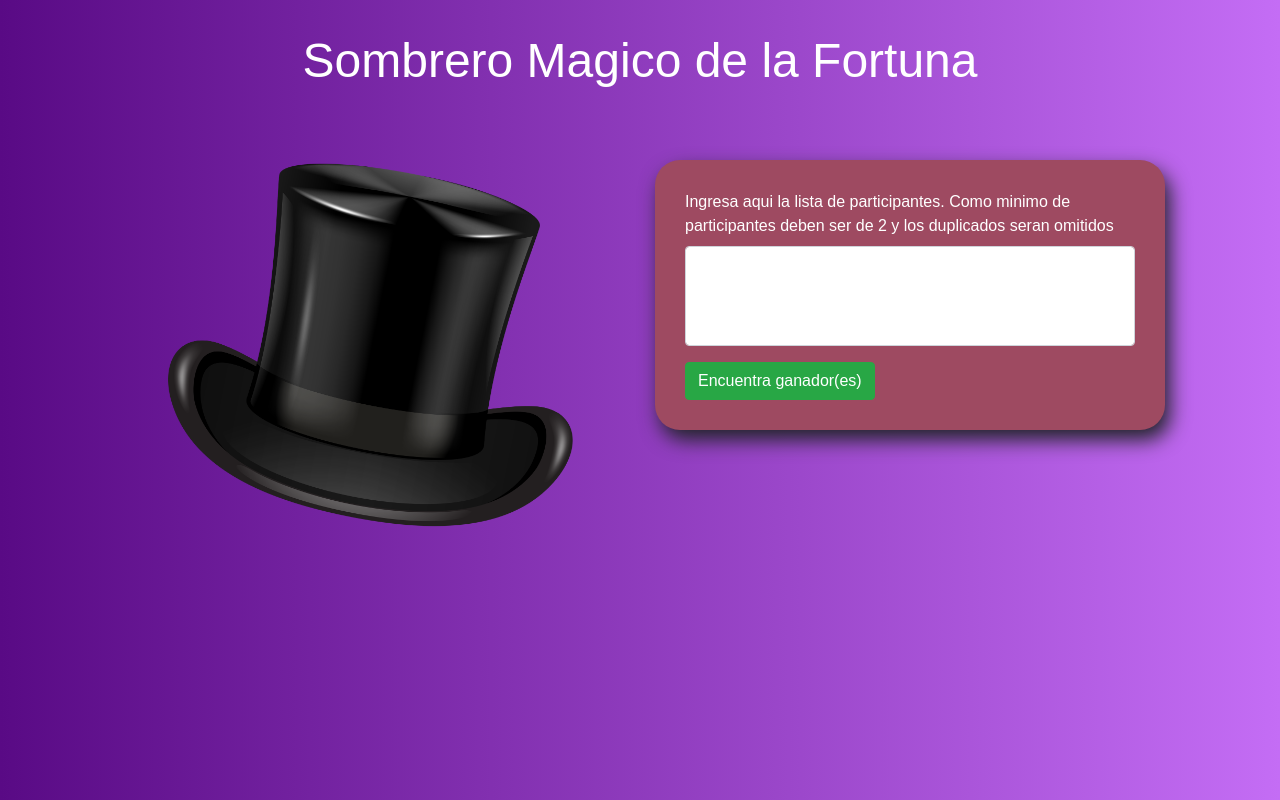
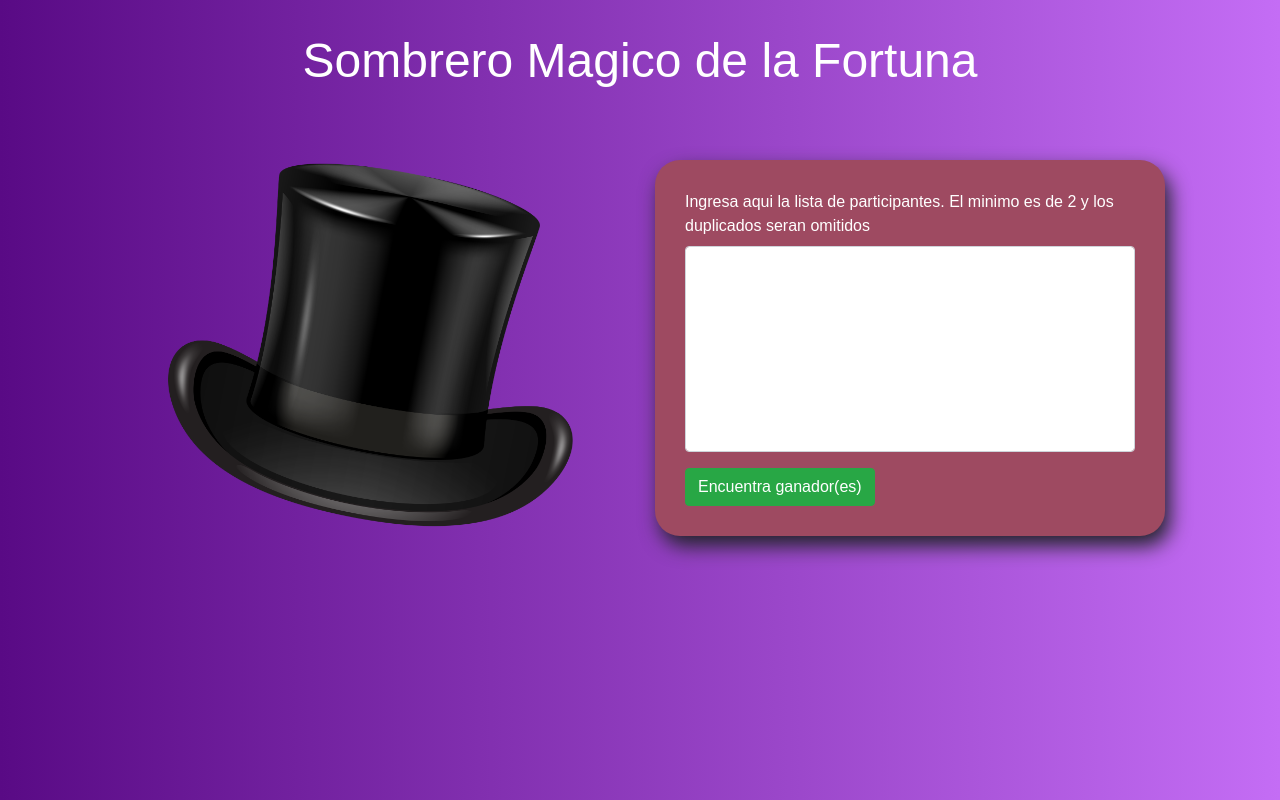
Before and after one commit to FernandoChavez/sombreroDeLaFortuna, a React (Create React App) app: page / in a window 1280 px wide. Built offline with nearby package versions, Linux system fonts and the light colour scheme.

Commit message:
detalles en el text area y mensaje d eerror, arreglados

```diff
--- a/src/App.js
+++ b/src/App.js
@@ -23,7 +23,7 @@ function App() {
   let resultado;
 
   if(error){
-    resultado= <Error mensaje="No hay resultados"/>
+    resultado= <Error mensaje="No se cumple todas la condiciones"/>
   }else{
     resultado = <Ganadores ganadores={ganadores}/>
   }
--- a/src/components/Formulario.js
+++ b/src/components/Formulario.js
@@ -65,15 +65,12 @@ const Formulario = ({sorteo, guardarSorteo, guardarGanadores}) =>{
         {error ? <Error mensaje="Agregue mas participantes" /> : null}
 
             <div className="form-group">
-                <label
-                    htmlFor="textareaList"
-                    className="formText">
-                        Ingresa aqui la lista de participantes. Como minimo de participantes deben ser de 2 y los duplicados seran omitidos
+                <label className="formText">
+                        Ingresa aqui la lista de participantes. El minimo es de 2 y los duplicados seran omitidos
                 </label>
 
                 <textarea
-                   rows="6"
-                   id="lista"
+                   rows="8"
                    className="form-control"
                    name="lista"
                    value={lista}
--- a/src/components/Ganadores.js
+++ b/src/components/Ganadores.js
@@ -15,7 +15,7 @@ const Ganadores = ({ganadores}) =>{
                 </div>
                 <div className="col-md-8">
                 <div className="card-body">
-                    <h5 className="card-title">La fortuna de FuerzaDON ha hablado</h5>
+                    <h5 className="card-title">FuerzaDON te ama</h5>
                     <p className="card-text">El ganador del DLC de Steve es: <b>{ganadores}</b></p>
                 </div>
                 </div>
--- a/src/index.scss
+++ b/src/index.scss
@@ -35,7 +35,6 @@ body {
   textarea {
 
     overflow-y: scroll;
-    height: 100px;
     resize: none; /* Remove this if you want the user to resize the textarea */
 
   }
@@ -81,8 +80,6 @@ body {
 
   .error {
     padding: 1rem!important;
-    color:white;
-    margin-top: 3rem;
     text-align: center;
     text-emphasis: left;
   }
```
